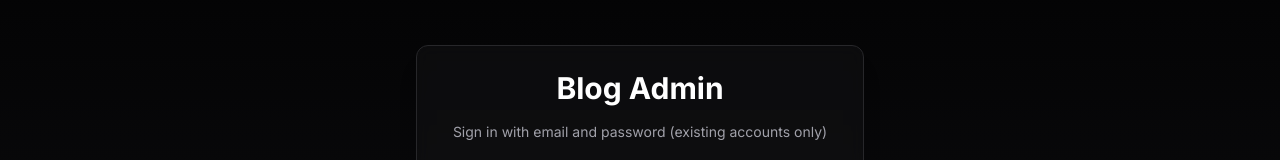
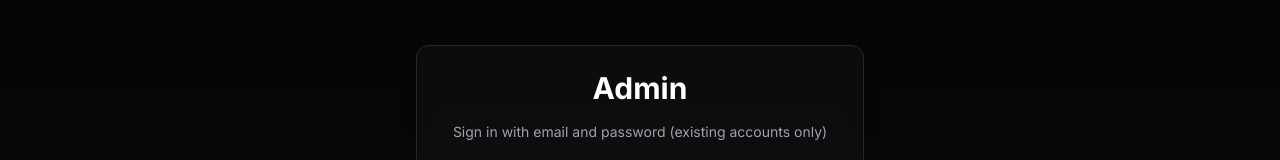
Before and after one commit to yasshrai/portfolio, a Next.js app: page /admin in a window 1280 px wide. Shown: the part 171-331 px from the top of the page. Built offline with nearby package versions, Linux system fonts and the light colour scheme; no server answers.

Commit message:
edit admin/page.tsx

```diff
--- a/src/app/admin/page.tsx
+++ b/src/app/admin/page.tsx
@@ -83,7 +83,7 @@ export default function AdminPage() {
       </div>
 
       <div className="z-10 mx-auto mt-24 w-full max-w-md rounded-xl border border-zinc-800 bg-zinc-900/40 p-6 shadow-xl backdrop-blur">
-        <h1 className={`mb-4 text-center text-3xl font-bold ${inter.className}`}>Blog Admin</h1>
+        <h1 className={`mb-4 text-center text-3xl font-bold ${inter.className}`}>Admin</h1>
         <p className="mb-6 text-center text-sm text-zinc-400">Sign in with email and password (existing accounts only)</p>
 
         {user ? (
```
